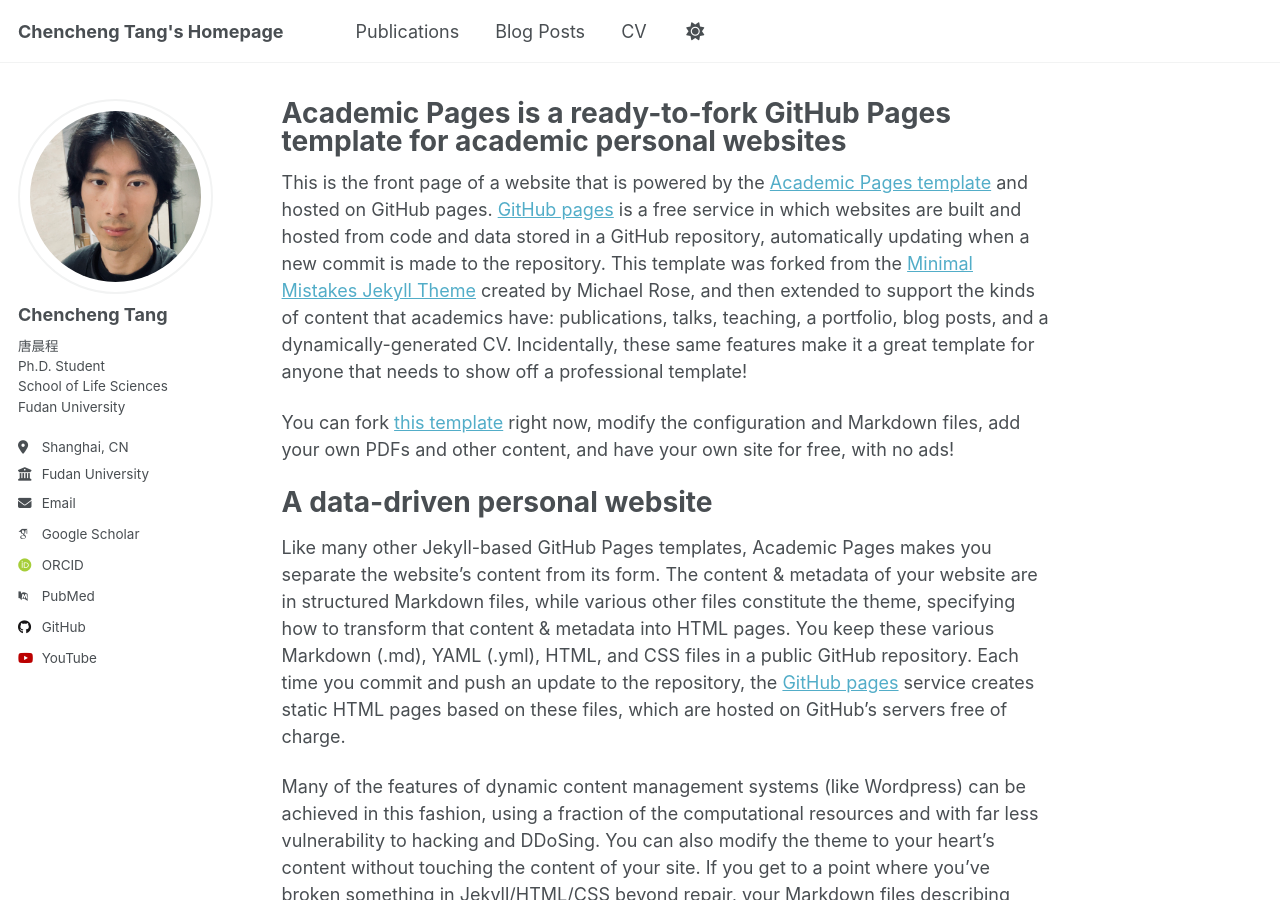
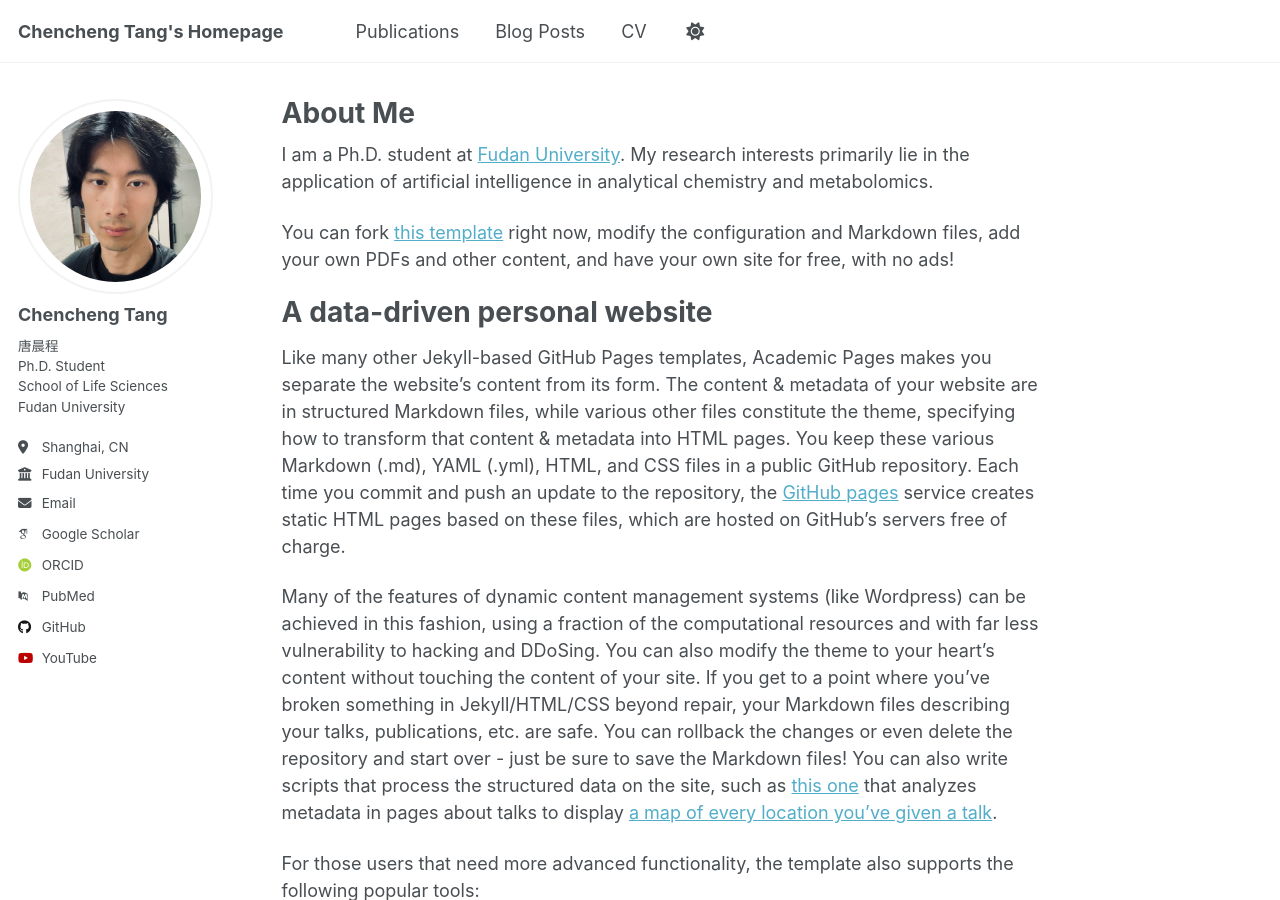
Before and after one commit to AI4Sfrontline/ai4sfrontline.github.io, a Jekyll site: the page built from _pages/about.md, in a window 1280 px wide and 900 px high. Built offline with Jekyll 4.4.1, drawn with Linux system fonts in a browser that asks for light colours; some web fonts are replaced; a script that is not in the unit is left out.

Commit message:
Update about.md

```diff
--- a/_pages/about.md
+++ b/_pages/about.md
@@ -1,13 +1,13 @@
 ---
 permalink: /
-title: "Academic Pages is a ready-to-fork GitHub Pages template for academic personal websites"
+title: "About Me"
 author_profile: true
 redirect_from:
   - /about/
   - /about.html
 ---
 
-This is the front page of a website that is powered by the [Academic Pages template](https://github.com/academicpages/academicpages.github.io) and hosted on GitHub pages. [GitHub pages](https://pages.github.com) is a free service in which websites are built and hosted from code and data stored in a GitHub repository, automatically updating when a new commit is made to the repository. This template was forked from the [Minimal Mistakes Jekyll Theme](https://mmistakes.github.io/minimal-mistakes/) created by Michael Rose, and then extended to support the kinds of content that academics have: publications, talks, teaching, a portfolio, blog posts, and a dynamically-generated CV. Incidentally, these same features make it a great template for anyone that needs to show off a professional template!
+I am a Ph.D. student at [Fudan University](https://www.fudan.edu.cn/). My research interests primarily lie in the application of artificial intelligence in analytical chemistry and metabolomics.
 
  You can fork [this template](https://github.com/academicpages/academicpages.github.io) right now, modify the configuration and Markdown files, add your own PDFs and other content, and have your own site for free, with no ads!
 
```
